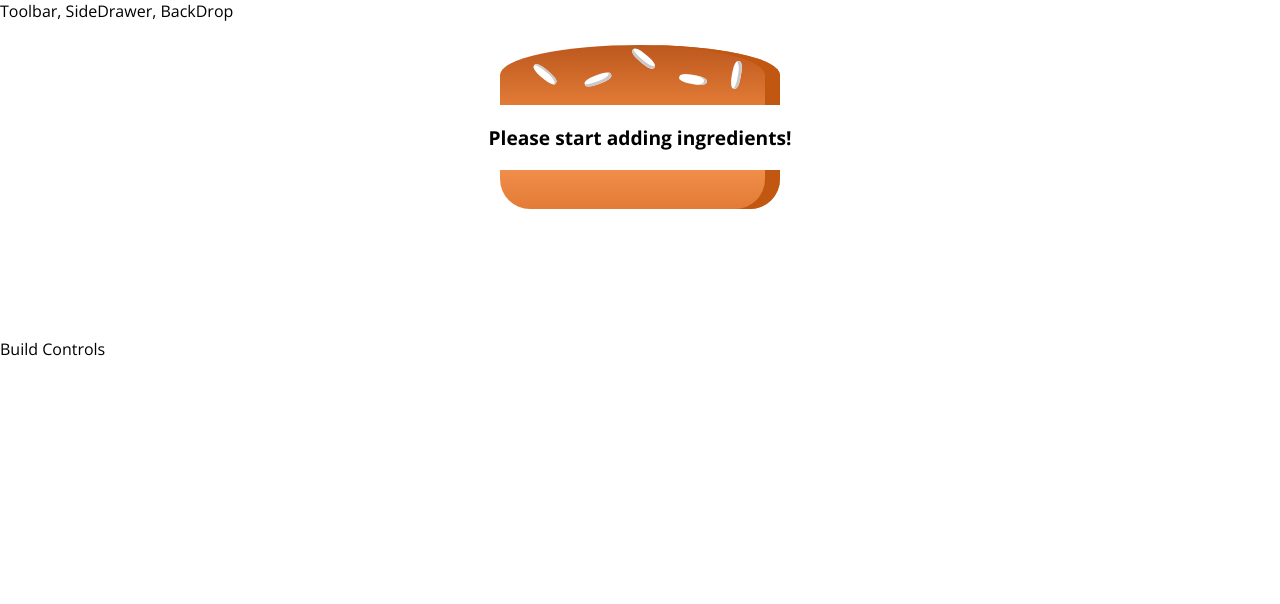
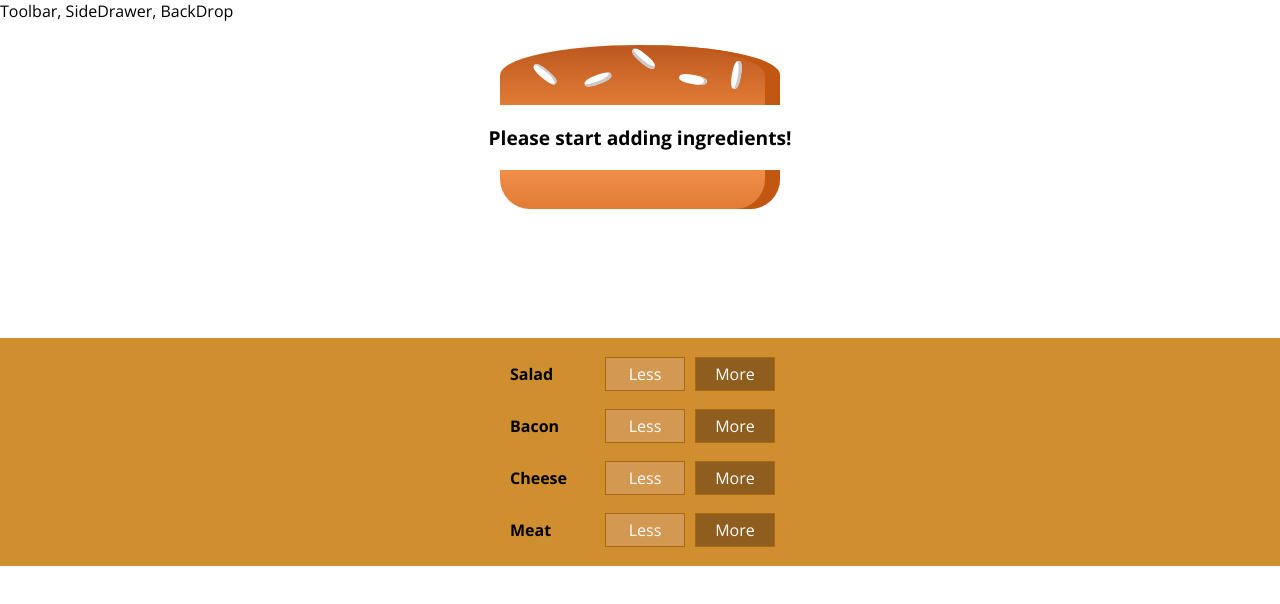
Before and after one commit to mikensubuga/burger-app, a React app: page / in a window 1280 px wide. Shown: the top 604 px of the page. Built offline with nearby package versions, Linux system fonts and the light colour scheme.

Commit message:
multiple controls

```diff
--- a/src/components/Burger/BuildControls/BuildControls.jsx
+++ b/src/components/Burger/BuildControls/BuildControls.jsx
@@ -1,6 +1,19 @@
 import React, { Component } from "react";
-const buildControls = props => {
-  return <div />;
-};
+import BuildControl from "./BuildControl/BuildControl";
+import classes from "./BuildControls.module.css";
+
+const controls = [
+  { label: "Salad", type: "salad" },
+  { label: "Bacon", type: "bacon" },
+  { label: "Cheese", type: "cheese" },
+  { label: "Meat", type: "meat" }
+];
+const buildControls = props => (
+  <div className={classes.BuildControls}>
+    {controls.map(ctrl => (
+      <BuildControl key={ctrl.label} label={ctrl.label} />
+    ))}
+  </div>
+);
 
 export default buildControls;
--- a/src/containers/BurgerBuilder/BurgerBuilder.jsx
+++ b/src/containers/BurgerBuilder/BurgerBuilder.jsx
@@ -1,5 +1,6 @@
 import React, { Component } from "react";
 import Burger from "../../components/Burger/Burger";
+import BuildControls from "../../components/Burger/BuildControls/BuildControls";
 class BurgerBuilder extends Component {
   state = {
     ingredients: {
@@ -13,7 +14,7 @@ class BurgerBuilder extends Component {
     return (
       <div>
         <Burger ingredients={this.state.ingredients} />
-        <div>Build Controls</div>
+        <BuildControls />
       </div>
     );
   }
```
